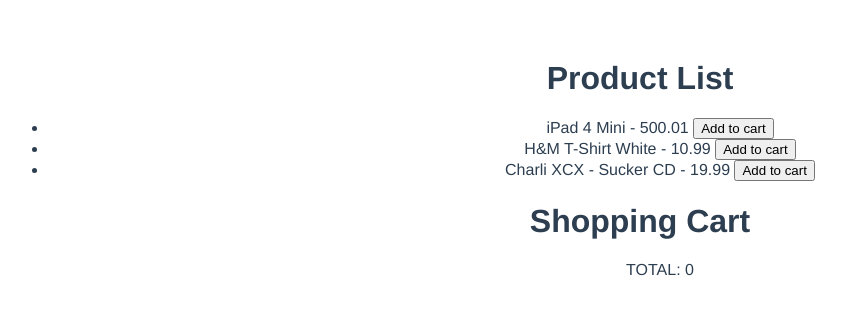
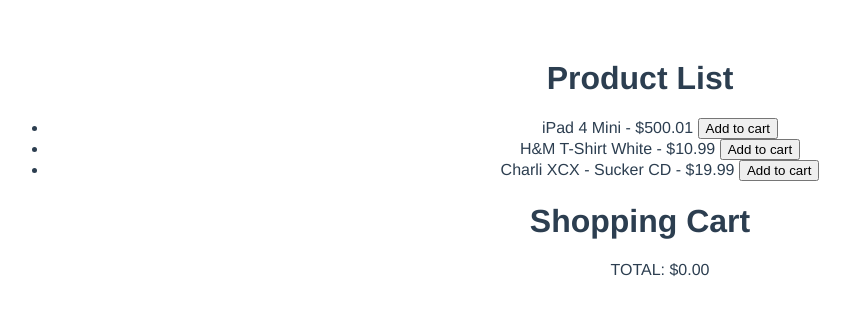
Before and after one commit to hdev14/shopping-cart, a Vue app: page / in a window 1280 px wide. Shown: the top 314 px of the page, without its empty margins (0-850 px from the left). Built offline with nearby package versions, Linux system fonts and the light colour scheme.

Commit message:
feat: add currency filter

```diff
--- a/src/components/ProductList.vue
+++ b/src/components/ProductList.vue
@@ -4,7 +4,7 @@
     <img v-if="loading" src="https://imgur.com/JfPpwOA.gif" alt="loading...">
     <ul v-else>
       <li v-for="product in products" :key="product.id">
-        {{product.title}} - {{product.price}}
+        {{product.title}} - {{product.price | currency }}
         <button @click="addProductToCart(product)">Add to cart</button>
       </li>
     </ul>
--- a/src/components/ShoppingCart.vue
+++ b/src/components/ShoppingCart.vue
@@ -3,9 +3,9 @@
     <h1>Shopping Cart</h1>
     <ul>
       <li v-for="product in products" :key="product.id">
-        {{ product.title }} - {{ product.price }} - {{ product.quantity }}
+        {{ product.title }} - {{ product.price | currency }} - {{ product.quantity }}
       </li>
-      <span>TOTAL: {{ total }}</span>
+      <span>TOTAL: {{ total | currency }}</span>
     </ul>
   </div>
 </template>
--- /dev/null
+++ b/src/filters/currency.js
@@ -0,0 +1,23 @@
+const digitsRE = /(\d{3})(?=\d)/g
+
+export default function currency (value, currency, decimals) {
+  value = parseFloat(value)
+  if (!isFinite(value) || (!value && value !== 0)) return ''
+  currency = currency != null ? currency : '$'
+  decimals = decimals != null ? decimals : 2
+  var stringified = Math.abs(value).toFixed(decimals)
+  var _int = decimals
+    ? stringified.slice(0, -1 - decimals)
+    : stringified
+  var i = _int.length % 3
+  var head = i > 0
+    ? (_int.slice(0, i) + (_int.length > 3 ? ',' : ''))
+    : ''
+  var _float = decimals
+    ? stringified.slice(-1 - decimals)
+    : ''
+  var sign = value < 0 ? '-' : ''
+  return sign + currency + head +
+    _int.slice(i).replace(digitsRE, '$1,') +
+    _float
+}
--- a/src/main.js
+++ b/src/main.js
@@ -1,8 +1,11 @@
 import Vue from 'vue'
 import App from './App'
 import store from '@/store'
+import currency from '@/filters/currency'
 
 Vue.config.productionTip = false
+
+Vue.filter('currency', currency)
 
 /* eslint-disable no-new */
 new Vue({
```
